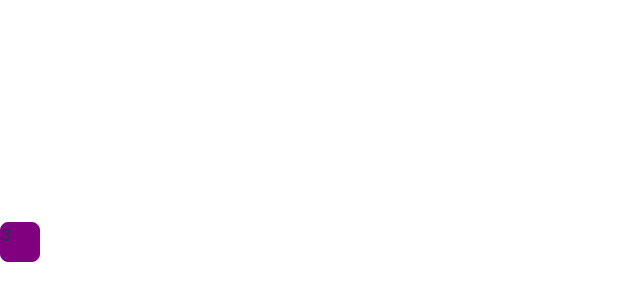
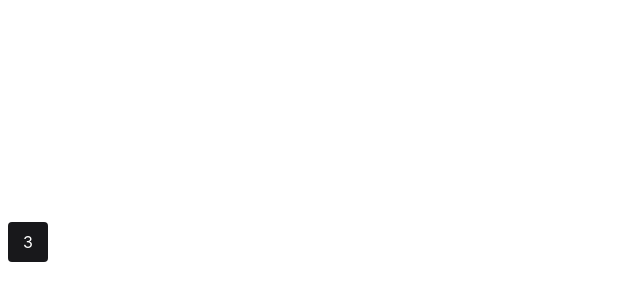
Before and after one commit to alexandrecoura96/habits-web, a React (Vite) app: page / in a window 1280 px wide. Shown: the part 158-458 px from the top of the page, without its empty margins (0-640 px from the left). Built offline with nearby package versions, Linux system fonts and the light colour scheme.

Commit message:
chore: Habits: refinements on component

```diff
--- a/src/components/Habit.css
+++ /dev/null
@@ -1,7 +0,0 @@
-.habit {
-  width: 40px;
-  height: 40px;
-  border-radius: 8px;
-  background-color: purple;
-  border: 1px solid purple;
-}
--- a/src/components/Habits.tsx
+++ b/src/components/Habits.tsx
@@ -1,9 +1,11 @@
-import "./Habit.css";
-
 interface IHabit {
   completed: number;
 }
 
 export function Habit({ ...props }: IHabit) {
-  return <div className="habit">{props.completed}</div>;
+  return (
+    <div className="bg-zinc-900 w-10 h-10 text-white rounded m-2 flex text-center items-center justify-center">
+      {props.completed}
+    </div>
+  );
 }
```
